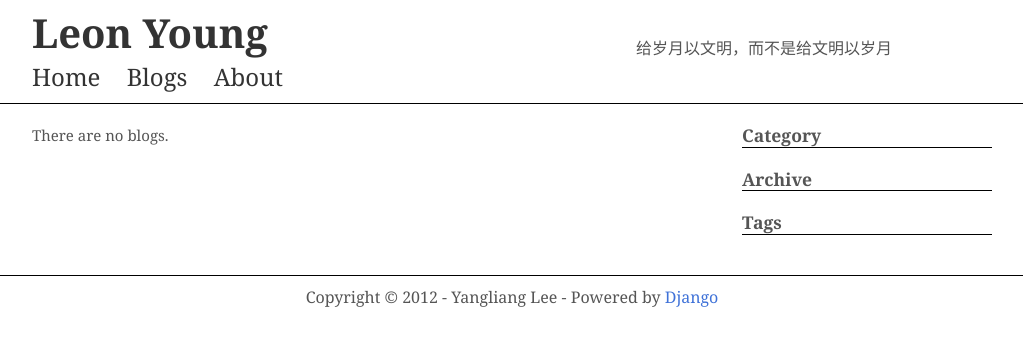
After one commit to DeanThompson/leon-blog, a Django app: template templates/blog/blogs.html in a window 1280 px wide. The commit adds this page. Shown: the top 346 px of the page, without its empty margins (128-1151 px from the left). Run offline with Django 3.2, Linux system fonts and the light colour scheme; the template is opened without the code that fills it, so the values that code supplies are empty; parts of the project's set-up code (start-up, migrations or seed data) failed here and were passed over.

Commit message:
blogs page

```diff
--- a/leon_blog/urls.py
+++ b/leon_blog/urls.py
@@ -11,6 +11,7 @@ urlpatterns = patterns('',
     # blog
     url(r'^blog/(?P<year>\d{4})/(?P<month>\d{2})/(?P<slug>[-\w]+)/$', \
         'blog.views.post', name='leon_blog'),
+    url(r'^blogs/$', 'blog.views.blogs'),
 
     # about
     url(r'^about/$', 'blog.views.about'),
--- a/static/css/style.css
+++ b/static/css/style.css
@@ -5,6 +5,7 @@
 
 a {
     text-decoration: none;
+    color: #3F72D8;
 }
 
 a:hover {
@@ -21,6 +22,9 @@ body {
     padding-bottom: 10px;
 }
 
+.header-container a {
+    color: #333333;
+}
 .header {
     height: 50px;
     padding: 5px 0;
@@ -33,10 +37,6 @@ body {
     float: left;
 }
 
-.header a {
-    color: #000000;
-}
-
 .header a:hover {
     text-decoration: none;
     color: #90ee90;
@@ -44,7 +44,7 @@ body {
 
 .header span {
     float: right;
-    margin-top: 20px;
+    margin-top: 30px;
     margin-right: 100px;
 }
 
@@ -59,6 +59,10 @@ body {
 .header, .nav, .container {
     width: 960px;
     margin: auto;
+}
+
+.page a:hover {
+    background-color: yellow;
 }
 
 .container {
@@ -78,6 +82,17 @@ body {
 
 .description {
     margin: 5px 0;
+    font-size: 0.9em;
+}
+
+.description .blog-pub-time {
+    float: left;
+    width: 200px;
+}
+
+.description .blog-category {
+    float: left;
+    width: 200px;
 }
 
 .side {
@@ -89,6 +104,16 @@ body {
     margin-bottom: 20px;
 }
 
+.items h3 {
+    border-bottom: 1px double #000000;
+}
+
+.blog-intro {
+    padding-bottom: 10px;
+    margin-bottom: 10px;
+    border-bottom: 1px dotted #000000;
+}
+
 .footer {
     border-top: 1px solid black;
     margin-top: 20px;
--- a/templates/base.html
+++ b/templates/base.html
@@ -14,12 +14,12 @@
 <body>
     <div class="header-container">
         <div class="header">
-            <h1><a href="#">Leon Young</a></h1>
+            <h1><a href="/">Leon Young</a></h1>
             <span>给岁月以文明，而不是给文明以岁月</span>
         </div>
         <div class="nav">
             <a href="#">Home</a>
-            <a href="#">Blogs</a>
+            <a href="/blogs">Blogs</a>
             <a href="/about">About</a>
         </div>
     </div>
--- a/templates/blog/about.html
+++ b/templates/blog/about.html
@@ -7,6 +7,10 @@
 {% block content %}
     <div class="entry">
         <h2>About</h2>
-        Leon Young 是一个大学生和程序员，他喜欢python.
+        <br />
+        Leon Young 是一个大学生和程序员，他喜欢 <a href="http://python.org/" target="_blank">python</a>.
+        <br />
+        <br />
+        在微博上关注我 <a href="http://weibo.com/leonyoung2009">@李林克斯</a>
     </div>
 {% endblock %}
--- /dev/null
+++ b/templates/blog/blogs.html
@@ -0,0 +1,29 @@
+{% extends 'base.html' %}
+
+{% block title %}
+    Blogs List - Leon Young
+{% endblock %}
+
+{% block content %}
+    {% if posts_list %}
+        {% for post in posts_list %}
+            <div class="blog-intro">
+                <h3><a href="{{ post.get_absolute_url }}">{{ post.title }}</a></h3>
+                <div class="description">
+                    <span class="blog-pub-time">Posted on {{ post.pub_date|date:"Y-m-d H:i" }}</span>
+                    <span class="blog-category">Category: <a href="#">{{ post.category }}</a></span>
+                    <span class="blog-tags">Tags:
+                    {% for t in post.tags.all %}
+                        <a href="#">{{ t }}</a> |
+                    {% endfor %}
+                    </span>
+                </div>
+                <div class="text">
+                    {{ post.content|truncatewords:"10" }}
+                </div>
+            </div>
+        {% endfor %}
+    {% else %}
+        <p>There are no blogs.</p>
+    {% endif %}
+{% endblock %}
```
Also changed, not shown: blog/views.py (+9 -0 lines), templates/blog/post.html (+7 -8 lines).
